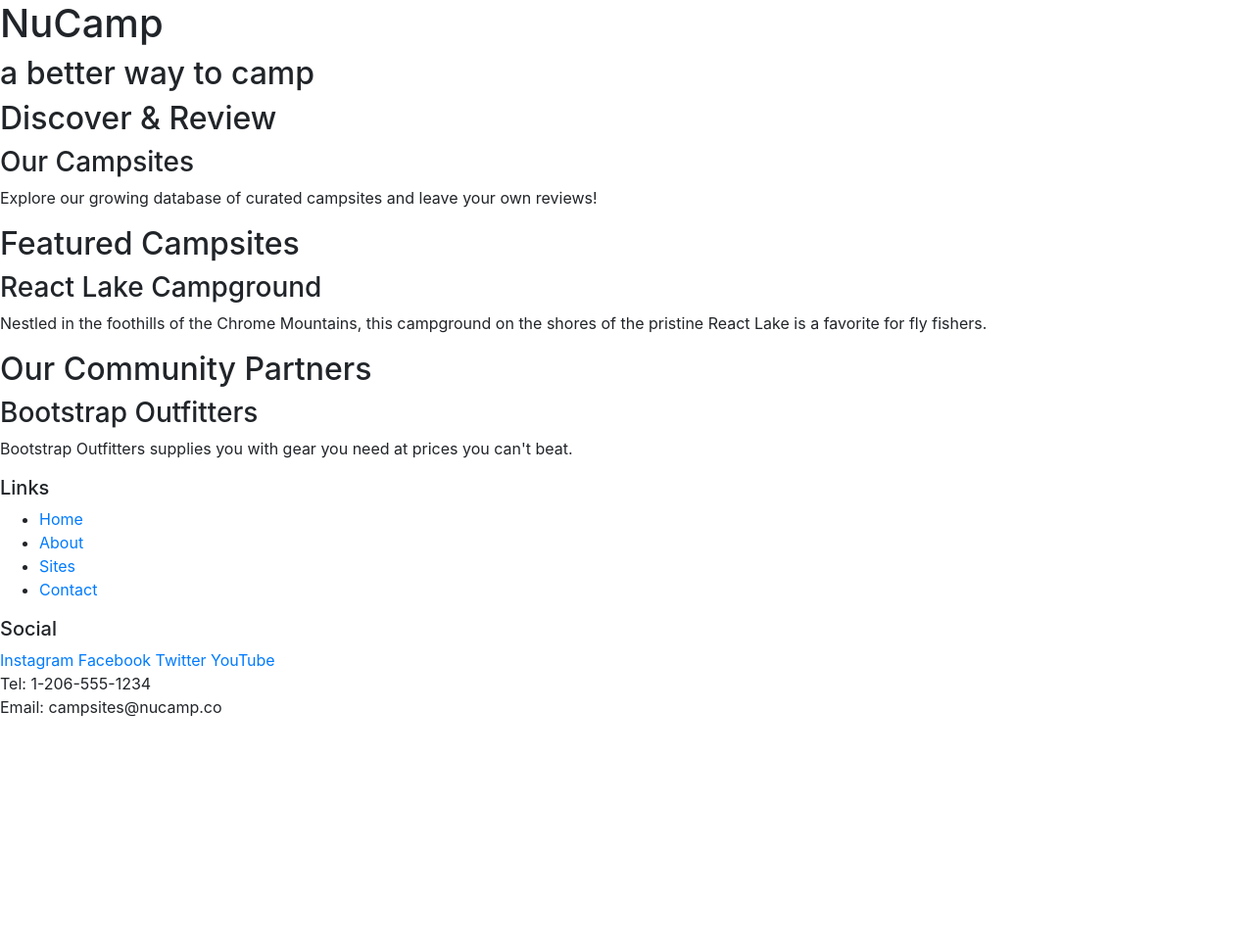
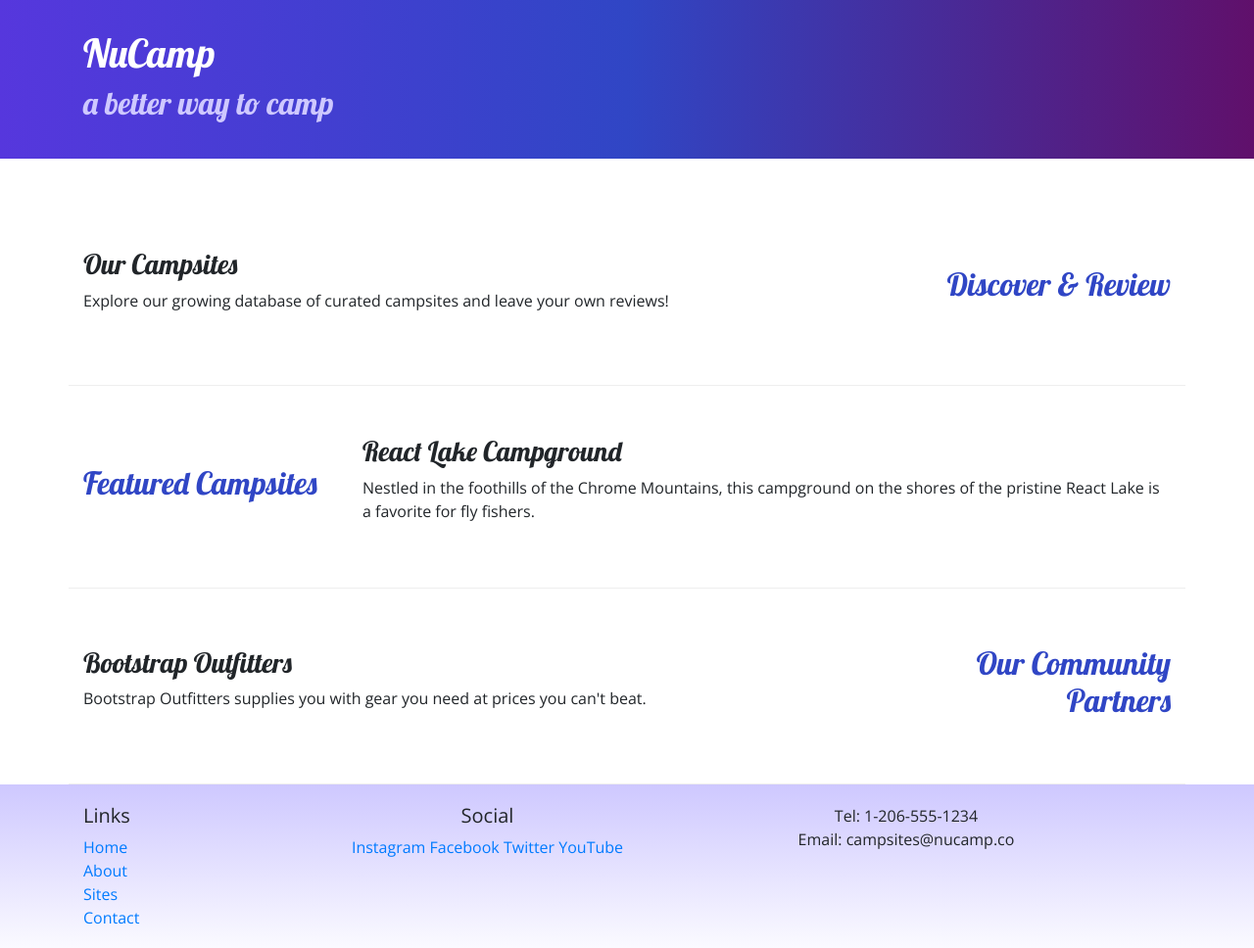
Before and after one commit to fonewiz/first-bootstrap-project, a website: page index.html in a window 1280 px wide. Shown: the whole page at 98% size. Before the commit the page ends 800 px from the top, so only its background shows below. Drawn offline with nearby package versions, Linux system fonts and the light colour scheme.

Commit message:
Bootstrap Update

```diff
--- /dev/null
+++ b/css/styles.css
@@ -0,0 +1,32 @@
+body {
+    font-family: "Open Sans", sans-serif;
+}
+
+h1, h2, h3 {
+    font-family: "Lobster", cursive;
+}
+
+h2 {
+    color: #3046c5;
+}
+
+header h2 {
+    color: #cec8ff;
+}
+
+footer {
+    background-image: linear-gradient(#cec8ff, white);
+    padding: 20px 0;
+}
+
+.jumbotron {
+    padding: 30px;
+    background-image: linear-gradient(to right, #5637DD, #3046C5, #60106B);
+    color: white;
+}
+
+.row-content {
+    padding: 50px 0;
+    border-bottom: 1px ridge;
+    min-height: 200px;
+}
--- a/index.html
+++ b/index.html
@@ -9,56 +9,81 @@
     <!-- Bootstrap CSS -->
     <link rel="stylesheet" href="node_modules/bootstrap/dist/css/bootstrap.min.css" />
 
+    <!-- Additional CSS must be placed after Bootstrap CSS -->
+    <link rel="stylesheet" href="https://fonts.googleapis.com/css?family=Lobster|Open+Sans" />
+    <link rel="stylesheet" href="css/styles.css" />
+
     <title>NuCamp: A Better Way To Camp</title>
 </head>
 
 <body>
 
-    <header>
-        <div>
+    <header class="jumbotron jumbotron-fluid">
+        <div class="container">
+            <div class="row">
+                <div class="col">
                     <h1>NuCamp</h1>
                     <h2>a better way to camp</h2>
                 </div>
+            </div>
+        </div>
     </header>
-
-    <div>
-        <h2>Discover & Review</h2>
+    <div class="container">
+        <div class="row row-content align-items-center">
+            <div class="col-sm-4 order-sm-last col-md-3">
+                <h2 class="text-sm-right">Discover & Review</h2>
+            </div>
+            <div class="col">
                 <h3>Our Campsites</h3>
                 <p>Explore our growing database of curated campsites and leave your own reviews!</p>
             </div>
+        </div>
 
-    <div>
+        <div class="row row-content align-items-center">
+            <div class="col-sm-4 col-md-3">
                 <h2>Featured Campsites</h2>
+            </div>
+            <div class="col">
                 <h3>React Lake Campground</h3>
                 <p>Nestled in the foothills of the Chrome Mountains, this campground on the shores of the pristine React Lake is a favorite for fly fishers.</p>
             </div>
+        </div>
 
-    <div>
-        <h2>Our Community Partners</h2>
+        <div class="row row-content align-items-center">
+            <div class="col-sm-4 order-sm-last col-md-3">
+                <h2 class="text-sm-right">Our Community Partners</h2>
+            </div>
+            <div class="col">
                 <h3>Bootstrap Outfitters</h3>
                 <p>Bootstrap Outfitters supplies you with gear you need at prices you can't beat.</p>
             </div>
+        </div>
+    </div>
 
     <footer>
-        <div>
+        <div class="container">
+            <div class="row">
+                <div class="col-4 col-sm-2">
                     <h5>Links</h5>
-            <ul>
+                    <ul class="list-unstyled">
                         <li><a href="#">Home</a></li>
                         <li><a href="#">About</a></li>
                         <li><a href="#">Sites</a></li>
                         <li><a href="#">Contact</a></li>
                     </ul>
                 </div>
-        <div>
+                <div class="col-6 col-sm-5 text-center">
                     <h5>Social</h5>
                     <a href="http://instagram.com/">Instagram</a>
                     <a href="http://facebook.com/">Facebook</a>
                     <a href="http://twitter.com/">Twitter</a>
                     <a href="http://youtube.com/">YouTube</a>
                 </div>
-        <div>
+                <div class="col-sm-4 text-center">
                     Tel: 1-206-555-1234<br />
                     Email: campsites@nucamp.co
+                </div>
+            </div>
         </div>
     </footer>
 
```
Lines whose indentation alone changed are shown as unchanged.
